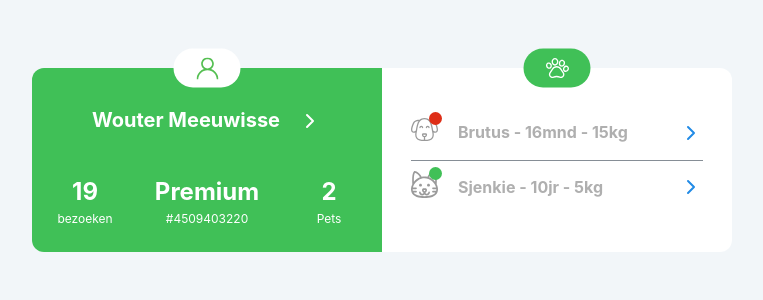
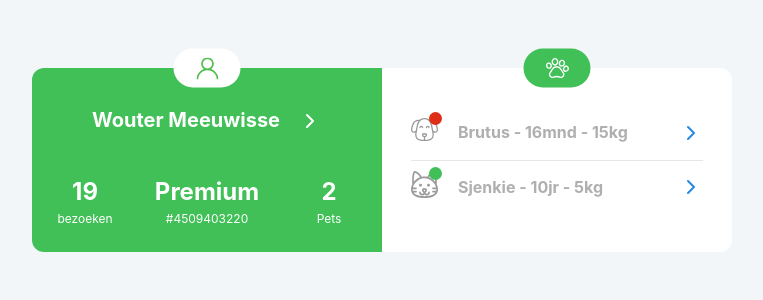
Before and after one commit to tmtuanyd/loyyo, a Next.js app: page /member/components/UserInfoBox in a window 1280 px wide. Shown: the top 300 px of the page, without its empty margins (258-1021 px from the left). Built offline with nearby package versions, Linux system fonts and the light colour scheme.

Commit message:
fix: border color

```diff
--- a/pages/member/components/UserInfoBox.tsx
+++ b/pages/member/components/UserInfoBox.tsx
@@ -93,7 +93,7 @@ const UserInfoBox = () => {
         {petsData.map((pet, index) => (
           <React.Fragment key={index}>
             <PetRow icon={pet.icon} petInfo={pet.describe} isActive={pet.active} />
-            {index < petsData.length - 1 && <Box w="100%" h={1} bg="gray" />}
+            {index < petsData.length - 1 && <Box w="100%" h={1} bg="#E6E6E6" />}
           </React.Fragment>
         ))}
       </Flex>
```
